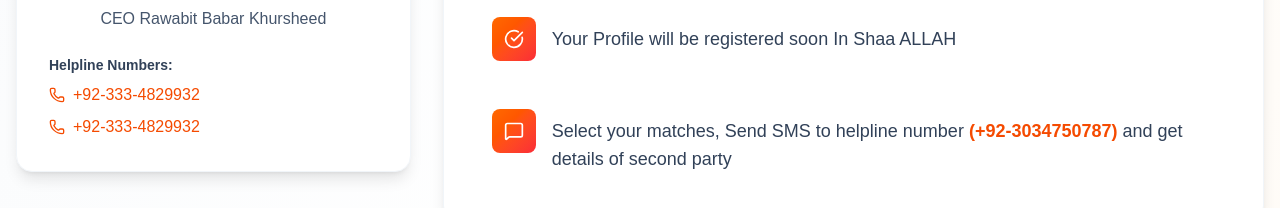
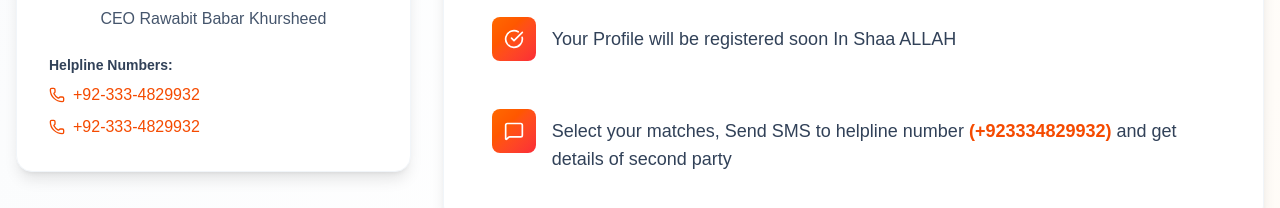
Before and after one commit to Faizan1637/rawabit, a Next.js app: page /register-info in a window 1280 px wide. Shown: the part 960-1168 px from the top of the page. Built offline with nearby package versions, Linux system fonts and the light colour scheme; no server answers.

Commit message:
improve how to register page

```diff
--- a/src/app/register-info/page.tsx
+++ b/src/app/register-info/page.tsx
@@ -113,8 +113,8 @@
                   </div>
                   <p className="text-slate-700 text-lg flex-1 pt-2">
                     Select your matches, Send SMS to helpline number{' '}
-                    <a href="tel:+923034750787" className="text-orange-600 font-semibold hover:text-orange-700">
-                      (+92-3034750787)
+                    <a href="tel:+923334829932" className="text-orange-600 font-semibold hover:text-orange-700">
+                      (+923334829932)
                     </a>{' '}
                     and get details of second party
                   </p>
```
